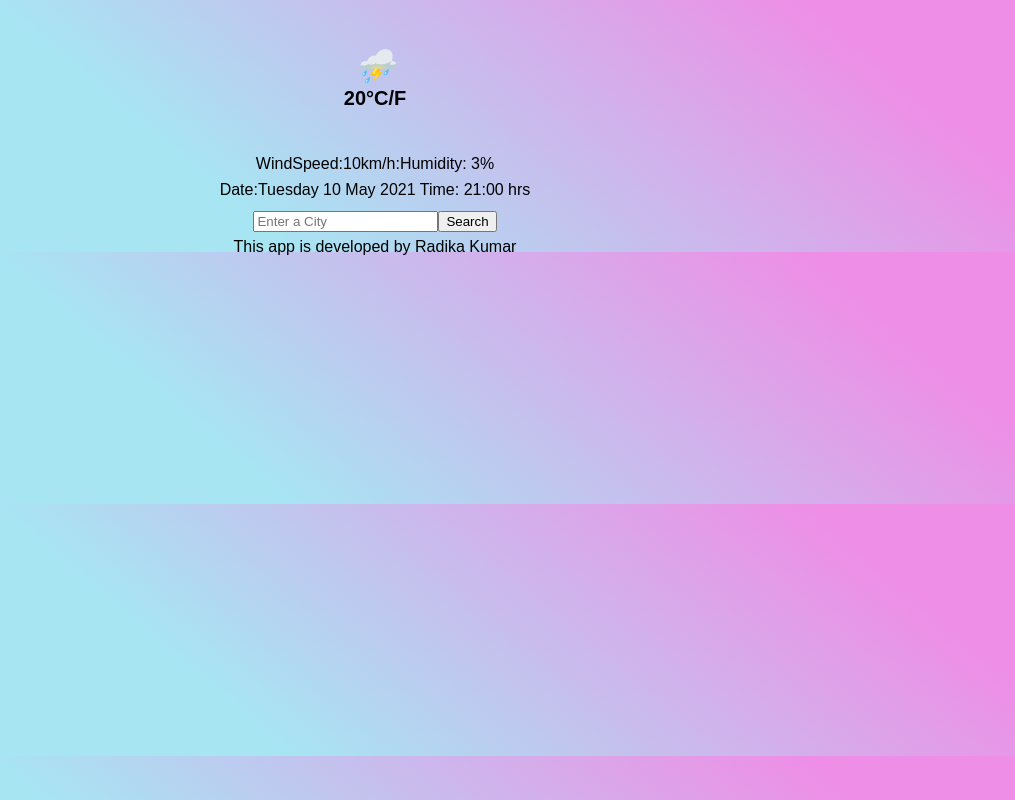
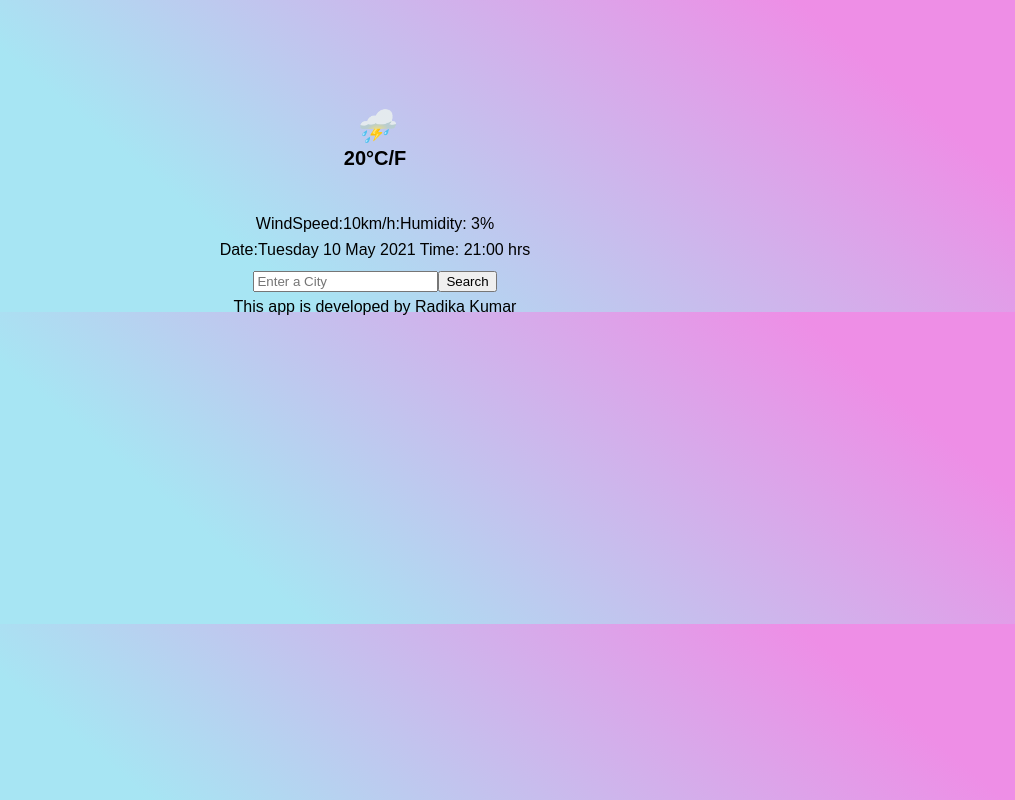
Before and after one commit to radikakumar/first-react-app, a React (Create React App) app: page / in a window 1280 px wide. Shown: the whole page, without its empty margins (265-1280 px from the left). Built offline with nearby package versions, Linux system fonts and the light colour scheme.

Commit message:
CSS body padding 100px

```diff
--- a/src/Weather.css
+++ b/src/Weather.css
@@ -1,8 +1,8 @@
 body {
     font-family: 'Source Sans Pro', sans-serif;
-    padding-left: 40px ;
-    padding-right: 40px;
-    padding-top:40px;
+    padding-left: 100px ;
+    padding-right: 100px;
+    padding-top:100px;
     text-align: center;
     line-height: 10px;
     background: linear-gradient(220deg, rgb(238, 142, 230) 13.2%, rgb(167, 229, 243) 65%)}
```
